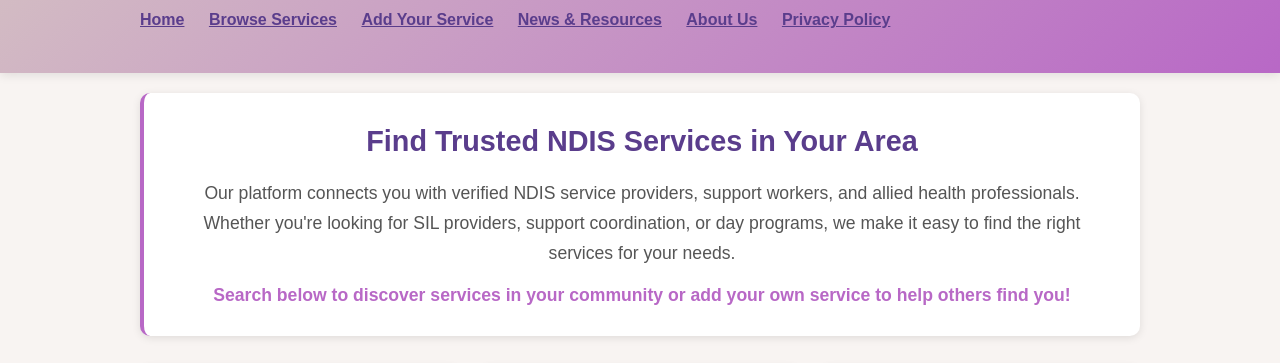
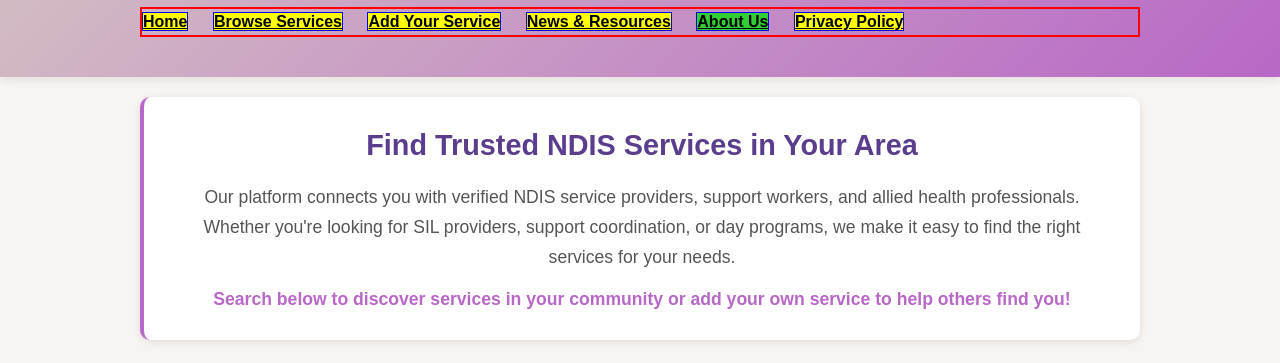
Before and after one commit to jaydenf1995-rgb/NDIS-Service-Finder, a website: page public/index.html in a window 1280 px wide. Shown: the part 127-490 px from the top of the page. Drawn offline with Linux system fonts and the light colour scheme.

```diff
--- a/public/style.css
+++ b/public/style.css
@@ -2188,3 +2188,19 @@
         height: 180px;
     }
 }
+/* Temporary debug styles */
+nav {
+    border: 2px solid red !important; /* Highlight nav area */
+}
+
+nav a {
+    border: 1px solid blue !important; /* Highlight each link */
+    background: yellow !important; /* Make links very visible */
+    color: black !important;
+}
+
+/* Check if About link is being hidden */
+nav a[href="about.html"] {
+    background: limegreen !important; /* Make About link stand out */
+    font-weight: bold !important;
+}
```
